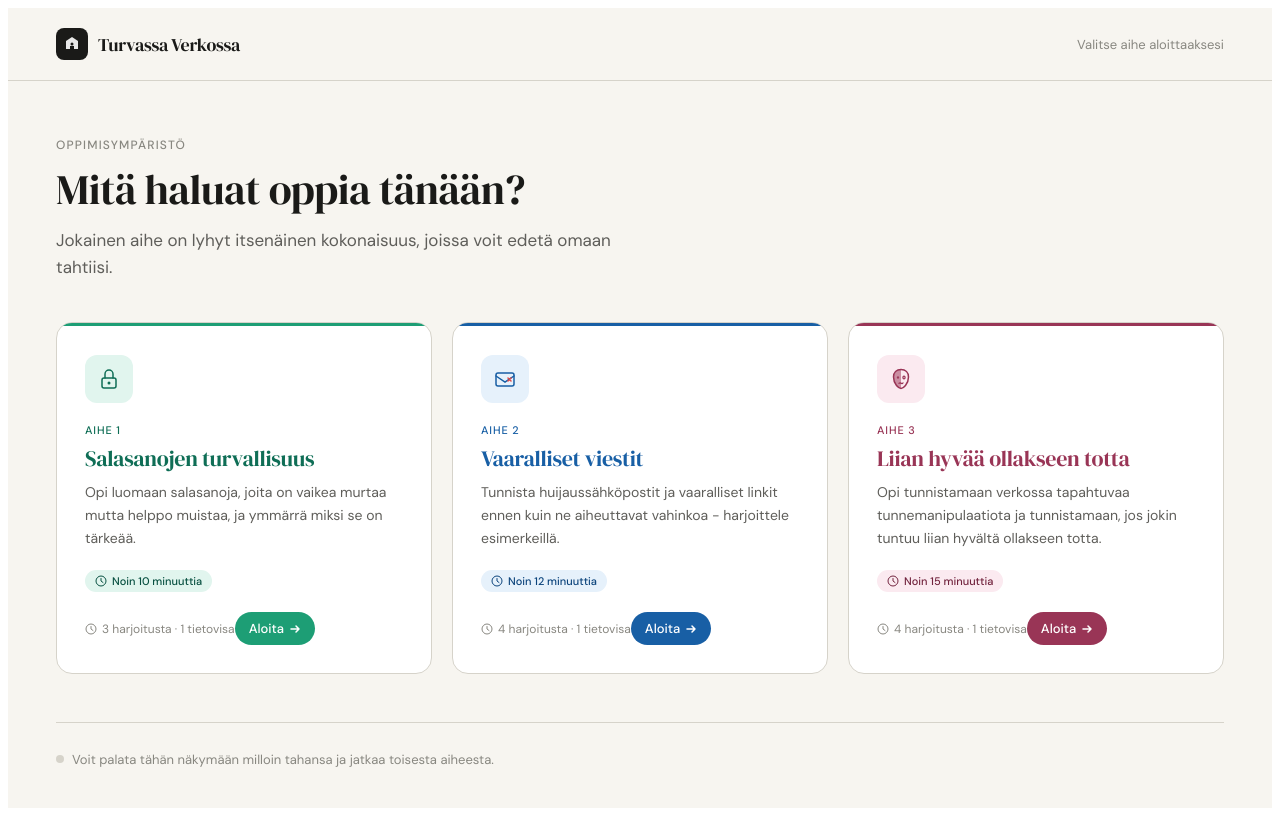
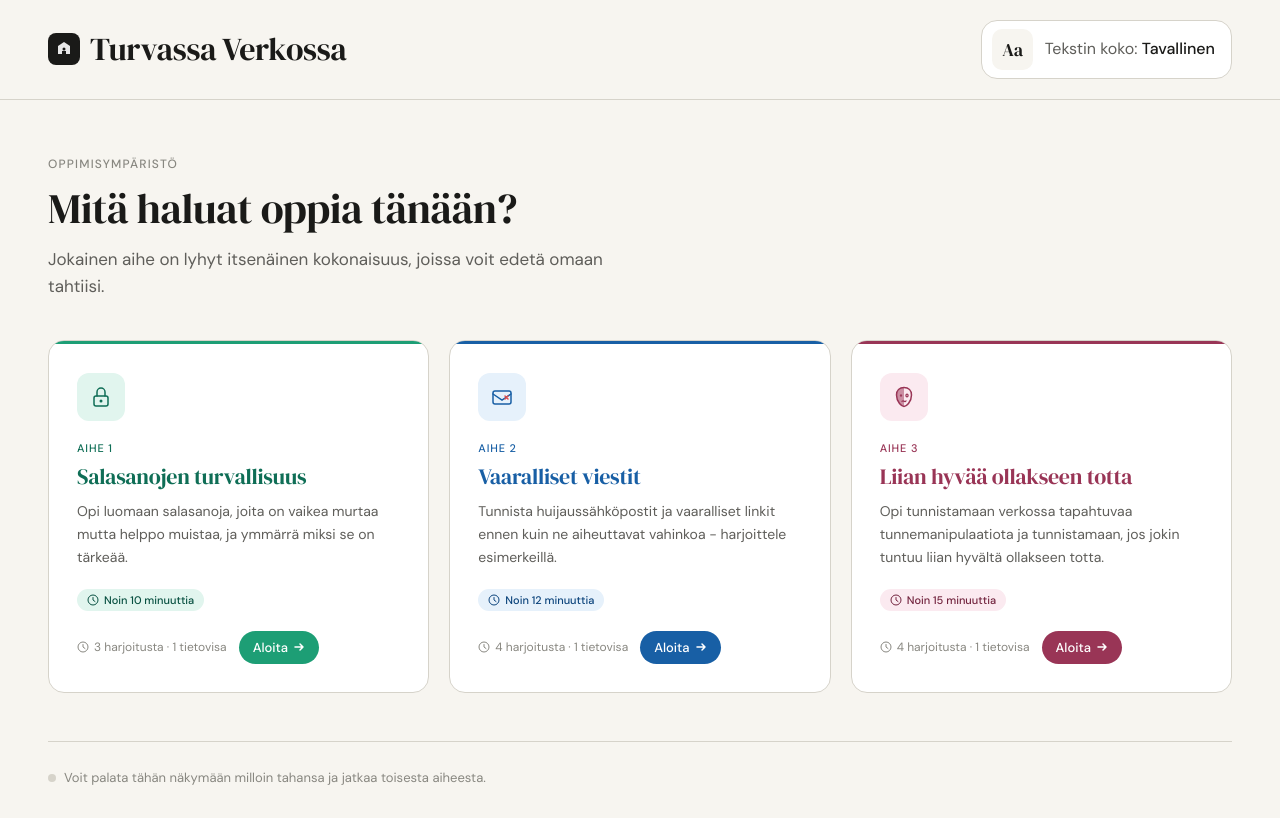
Before and after one commit to mteuhola/Cybersecurity_Environment, a React (Vite) app in the folder client/: page / in a window 1280 px wide. Built offline with nearby package versions, Linux system fonts and the light colour scheme.

Commit message:
add text size changing option

```diff
--- a/client/src/App.tsx
+++ b/client/src/App.tsx
@@ -1,21 +1,23 @@
 import { BrowserRouter, Routes, Route } from "react-router-dom";
 import { lazy, Suspense } from "react";
 import CourseSelection from "./pages/CourseSelection/CourseSelection";
+import { useTextSize } from "./useTextSize";
 
 const PasswordCourse = lazy(
   () => import("./pages/PasswordCourse/PasswordCourse"),
 );
 
 function App() {
+  const textSizeProps = useTextSize();
   return (
     <BrowserRouter>
       <Routes>
-        <Route path="/" element={<CourseSelection />} />
+        <Route path="/" element={<CourseSelection {...textSizeProps} />} />
         <Route
           path="/course/passwords"
           element={
             <Suspense fallback={<p role="status">Ladataan harjoitusta…</p>}>
-              <PasswordCourse />
+              <PasswordCourse {...textSizeProps} />
             </Suspense>
           }
         />
--- /dev/null
+++ b/client/src/components/TextSizeControl.tsx
@@ -0,0 +1,31 @@
+const sizes = [
+  { value: "100", label: "Tavallinen" },
+  { value: "125", label: "Suuri" },
+  { value: "150", label: "Erittäin suuri" },
+] as const;
+
+export interface TextSizeProps {
+  textSize: string;
+  onTextSizeChange: (size: string) => void;
+}
+
+export default function TextSizeControl({ textSize, onTextSizeChange }: TextSizeProps) {
+  const index = sizes.findIndex((size) => size.value === textSize);
+  const current = sizes[index];
+  const next = sizes[(index + 1) % sizes.length];
+
+  return (
+    <button
+      className="text-size-control"
+      type="button"
+      aria-label={`Tekstin koko: ${current.label}. Vaihda kokoon: ${next.label}.`}
+      title={`Vaihda kokoon: ${next.label}`}
+      onClick={() => onTextSizeChange(next.value)}
+    >
+      <span className="text-size-control__icon" aria-hidden="true">Aa</span>
+      <span className="text-size-control__text">
+        Tekstin koko: <span className="text-size-control__value">{current.label}</span>
+      </span>
+    </button>
+  );
+}
--- a/client/src/index.css
+++ b/client/src/index.css
@@ -1,3 +1,74 @@
+body {
+  margin: 0;
+  font-family: "DM Sans", sans-serif;
+  background: #f7f5f0;
+  color: #1a1a18;
+}
+
+.nav-actions {
+  display: flex;
+  flex-wrap: wrap;
+  align-items: center;
+  justify-content: flex-end;
+  gap: 16px;
+  margin-left: auto;
+  min-width: 0;
+  max-width: 100%;
+}
+
+nav button.text-size-control {
+  display: inline-flex;
+  align-items: center;
+  gap: 12px;
+  box-sizing: border-box;
+  min-height: 48px;
+  max-width: 100%;
+  padding: 8px 16px 8px 10px;
+  border: 1px solid #d6d3ca;
+  border-radius: 16px;
+  background: #fff;
+  color: #5f5e5a;
+  font-family: "DM Sans", sans-serif;
+  font-size: 1rem;
+  font-weight: 400;
+  line-height: 1.5;
+  text-align: left;
+  cursor: pointer;
+}
+
+.text-size-control__icon {
+  display: inline-flex;
+  align-items: center;
+  justify-content: center;
+  flex-shrink: 0;
+  width: 2.25em;
+  height: 2.25em;
+  border-radius: 10px;
+  background: #f7f5f0;
+  color: var(--course-ink, #1a1a18);
+  font-family: "DM Serif Display", serif;
+  font-size: 1.125rem;
+}
+
+.text-size-control__text {
+  min-width: 0;
+  overflow-wrap: anywhere;
+}
+
+.text-size-control__value {
+  color: var(--course-ink, #1a1a18);
+  font-weight: 500;
+}
+
+nav button.text-size-control:hover {
+  border-color: var(--course-ink, #888780);
+  background: #f7f5f0;
+}
+
+nav button.text-size-control:focus-visible {
+  outline: 3px solid var(--course-ink, #1a1a18);
+  outline-offset: 3px;
+}
 [data-course="passwords"] {
   --course-accent: #1d9e75;
   --course-ink: #0f6e56;
--- a/client/src/pages/CourseSelection/CourseSelection.module.css
+++ b/client/src/pages/CourseSelection/CourseSelection.module.css
@@ -1,4 +1,5 @@
 .root {
+  overflow-wrap: anywhere;
   font-family: "DM Sans", sans-serif;
   background: #f7f5f0;
   min-height: 100vh;
@@ -8,6 +9,8 @@
 /* Nav */
 .nav {
   display: flex;
+  flex-wrap: wrap;
+  gap: 16px;
   align-items: center;
   justify-content: space-between;
   padding: 20px 48px;
@@ -34,13 +37,13 @@
 
 .logoText {
   font-family: "DM Serif Display", serif;
-  font-size: 18px;
+  font-size: 2rem;
   color: #1a1a18;
   letter-spacing: -0.3px;
 }
 
 .navHint {
-  font-size: 13px;
+  font-size: 0.8125rem;
   color: #888780;
 }
 
@@ -51,7 +54,7 @@
 }
 
 .eyebrow {
-  font-size: 12px;
+  font-size: 0.75rem;
   font-weight: 500;
   letter-spacing: 0.1em;
   text-transform: uppercase;
@@ -61,7 +64,7 @@
 
 .title {
   font-family: "DM Serif Display", serif;
-  font-size: 42px;
+  font-size: 2.625rem;
   line-height: 1.15;
   color: #1a1a18;
   margin: 0 0 14px;
@@ -70,7 +73,7 @@
 }
 
 .subtitle {
-  font-size: 17px;
+  font-size: 1.0625rem;
   color: #5f5e5a;
   line-height: 1.6;
   max-width: 560px;
@@ -80,7 +83,7 @@
 /* Grid */
 .grid {
   display: grid;
-  grid-template-columns: repeat(3, minmax(0, 1fr));
+  grid-template-columns: repeat(auto-fit, minmax(min(100%, 18rem), 1fr));
   gap: 20px;
   padding: 0 48px 48px;
 }
@@ -134,7 +137,7 @@
 }
 
 .cardNumber {
-  font-size: 11px;
+  font-size: 0.6875rem;
   font-weight: 500;
   letter-spacing: 0.08em;
   text-transform: uppercase;
@@ -143,7 +146,7 @@
 
 .cardTitle {
   font-family: "DM Serif Display", serif;
-  font-size: 22px;
+  font-size: 1.375rem;
   line-height: 1.2;
   margin: 0 0 10px;
   color: var(--course-ink);
@@ -152,7 +155,7 @@
 }
 
 .cardDesc {
-  font-size: 14px;
+  font-size: 0.875rem;
   color: #5f5e5a;
   line-height: 1.65;
   margin: 0 0 20px;
@@ -163,7 +166,7 @@
   display: inline-flex;
   align-items: center;
   gap: 5px;
-  font-size: 11px;
+  font-size: 0.6875rem;
   font-weight: 500;
   padding: 4px 10px;
   border-radius: 20px;
@@ -173,6 +176,8 @@
 
 .cardMeta {
   display: flex;
+  flex-wrap: wrap;
+  gap: 12px;
   align-items: center;
   justify-content: space-between;
   margin-top: auto;
@@ -182,7 +187,7 @@
   display: flex;
   align-items: center;
   gap: 5px;
-  font-size: 12px;
+  font-size: 0.75rem;
   color: #888780;
 }
 
@@ -190,7 +195,7 @@
   display: flex;
   align-items: center;
   gap: 5px;
-  font-size: 13px;
+  font-size: 0.8125rem;
   font-weight: 500;
   color: #fff;
   padding: 8px 14px;
@@ -220,6 +225,32 @@
 }
 
 .footerText {
-  font-size: 13px;
+  font-size: 0.8125rem;
   color: #888780;
 }
+
+@media (max-width: 800px) {
+  .nav {
+    padding: 20px 16px;
+  }
+
+  .hero {
+    padding: 32px 16px;
+  }
+
+  .grid {
+    padding: 0 16px 32px;
+  }
+
+  .card {
+    padding: 24px 20px;
+  }
+
+  .divider {
+    margin-inline: 16px;
+  }
+
+  .footer {
+    padding-inline: 16px;
+  }
+}
--- a/client/src/pages/CourseSelection/CourseSelection.tsx
+++ b/client/src/pages/CourseSelection/CourseSelection.tsx
@@ -1,5 +1,6 @@
 import { useNavigate } from "react-router-dom";
 import styles from "./CourseSelection.module.css";
+import TextSizeControl, { type TextSizeProps } from "../../components/TextSizeControl";
 import {
   LockIcon,
   EmailIcon,
@@ -75,7 +76,7 @@ const courses: Course[] = [
   },
 ];
 
-export default function CourseSelection() {
+export default function CourseSelection(textSizeProps: TextSizeProps) {
   const navigate = useNavigate();
 
   return (
@@ -94,7 +95,9 @@ export default function CourseSelection() {
           </div>
           <span className={styles.logoText}>Turvassa Verkossa</span>
         </div>
-        <span className={styles.navHint}>Valitse aihe aloittaaksesi</span>
+        <div className="nav-actions">
+          <TextSizeControl {...textSizeProps} />
+        </div>
       </nav>
 
       <div className={styles.hero}>
--- a/client/src/pages/PasswordCourse/PasswordCourse.module.css
+++ b/client/src/pages/PasswordCourse/PasswordCourse.module.css
@@ -1,9 +1,10 @@
 .root {
+  overflow-wrap: anywhere;
   min-height: 100vh;
   background: #f7f5f0;
   color: #1a1a18;
   font-family: "DM Sans", sans-serif;
-  font-size: 18px;
+  font-size: 1.125rem;
   line-height: 1.65;
 }
 .root * {
@@ -36,7 +37,7 @@
 }
 .brand {
   font-family: "DM Serif Display", serif;
-  font-size: 24px;
+  font-size: 1.5rem;
 }
 .main {
   max-width: 1180px;
@@ -57,11 +58,11 @@
   line-height: 1.2;
 }
 .root h1 {
-  font-size: clamp(32px, 4vw, 46px);
+  font-size: clamp(2rem, 2rem + 1vw, 2.875rem);
   margin: 12px 0;
 }
 .root h2 {
-  font-size: 28px;
+  font-size: 1.75rem;
   margin: 0 0 20px;
 }
 .main header {
@@ -121,7 +122,7 @@
   background: #e1f5ee;
 }
 .small {
-  font-size: 16px;
+  font-size: 1rem;
   color: #53524d;
 }
 .result {
@@ -130,7 +131,7 @@
   margin-top: 24px;
 }
 .score {
-  font-size: 21px;
+  font-size: 1.3125rem;
 }
 .meter {
   display: flex;
@@ -177,7 +178,7 @@
   display: block;
 }
 .examples small {
-  font-size: 16px;
+  font-size: 1rem;
   color: var(--course-ink);
   font-weight: 500;
 }
@@ -205,3 +206,9 @@
     padding: 20px;
   }
 }
+
+@media (min-width: 801px) {
+  .layout {
+    grid-template-columns: repeat(auto-fit, minmax(min(100%, 25rem), 1fr));
+  }
+}
--- a/client/src/pages/PasswordCourse/PasswordCourse.tsx
+++ b/client/src/pages/PasswordCourse/PasswordCourse.tsx
@@ -2,6 +2,7 @@ import { useMemo, useRef, useState } from "react";
 import { Link } from "react-router-dom";
 import { assessPassword, MAX_PASSWORD_LENGTH } from "./passwordStrength";
 import styles from "./PasswordCourse.module.css";
+import TextSizeControl, { type TextSizeProps } from "../../components/TextSizeControl";
 
 const examples = [
   {
@@ -24,7 +25,7 @@ const examples = [
   },
 ];
 
-export default function PasswordCourse() {
+export default function PasswordCourse(textSizeProps: TextSizeProps) {
   const [password, setPassword] = useState("");
   const [visible, setVisible] = useState(false);
   const [visited, setVisited] = useState<number[]>([]);
@@ -48,7 +49,10 @@ export default function PasswordCourse() {
         <Link to="/" className={styles.brand}>
           Turvassa Verkossa
         </Link>
-        <Link to="/">← Takaisin aiheisiin</Link>
+        <div className="nav-actions">
+          <Link to="/">← Takaisin aiheisiin</Link>
+          <TextSizeControl {...textSizeProps} />
+        </div>
       </nav>
       <main className={styles.main}>
         <header>
--- /dev/null
+++ b/client/src/useTextSize.ts
@@ -0,0 +1,27 @@
+import { useLayoutEffect, useState } from "react";
+
+const storageKey = "turvassa-verkossa-text-size";
+
+function readTextSize() {
+  try {
+    const saved = localStorage.getItem(storageKey);
+    return saved && ["100", "125", "150"].includes(saved) ? saved : "100";
+  } catch {
+    return "100";
+  }
+}
+
+export function useTextSize() {
+  const [textSize, setTextSize] = useState(readTextSize);
+
+  useLayoutEffect(() => {
+    document.documentElement.style.fontSize = `${textSize}%`;
+    try {
+      localStorage.setItem(storageKey, textSize);
+    } catch {
+      // Text resizing still works when browser storage is unavailable.
+    }
+  }, [textSize]);
+
+  return { textSize, onTextSizeChange: setTextSize };
+}
```
